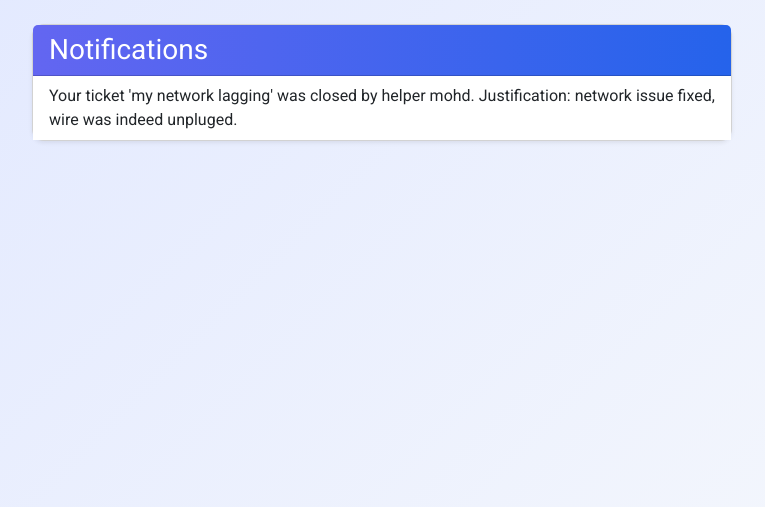
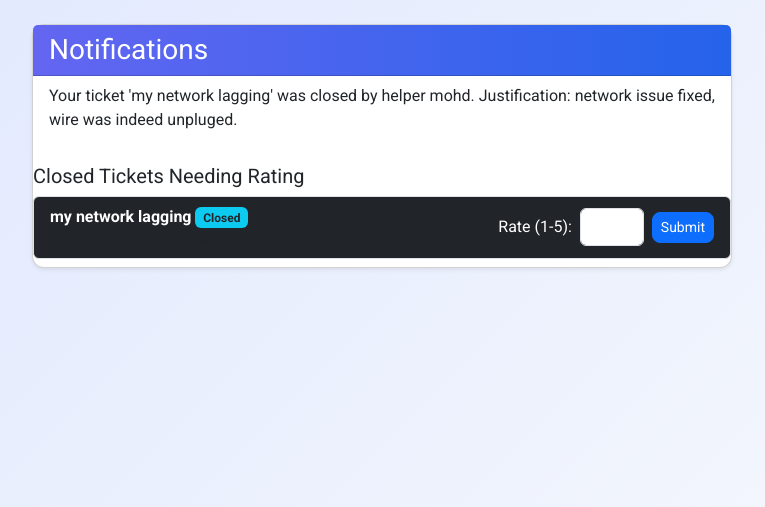
Before and after one commit to mohdaaj/IT-Helpdesk-Ticketing-System, a Django app: page /tickets/notifications/ in a window 1280 px wide. Shown: the part 56-563 px from the top of the page, without its empty margins (258-1023 px from the left). Run offline with Django 5.2, Linux system fonts and the light colour scheme; a user stored in the database is signed in; data comes from the database, SQL or seed files in the repository; both versions use the stored data as it was after the commit.

Commit message:
fixing the rating

```diff
--- a/tickets/templates/tickets/notifications.html
+++ b/tickets/templates/tickets/notifications.html
@@ -22,6 +22,37 @@
       {% else %}
         <div class="alert alert-info m-3">No notifications.</div>
       {% endif %}
+      {% if user.role == 'staff' %}
+        <div class="mt-4">
+          <h5>Closed Tickets Needing Rating</h5>
+          {% if rating_error %}
+            <div class="alert alert-danger">{{ rating_error }}</div>
+          {% endif %}
+          {% if tickets_to_rate %}
+            <ul class="list-group">
+              {% for ticket in tickets_to_rate %}
+                <li class="list-group-item bg-dark text-white mb-2">
+                  <div class="d-flex justify-content-between align-items-center">
+                    <div>
+                      <strong>{{ ticket.title }}</strong> <span class="badge bg-info text-dark">Closed</span>
+                      <div class="small text-muted">Created: {{ ticket.created_at|date:"Y-m-d H:i" }}</div>
+                    </div>
+                    <form method="post" class="d-flex align-items-center ms-3">
+                      {% csrf_token %}
+                      <input type="hidden" name="ticket_id" value="{{ ticket.id }}">
+                      <label for="rating-{{ ticket.id }}" class="form-label mb-0 me-2">Rate (1-5):</label>
+                      <input type="number" name="rating" id="rating-{{ ticket.id }}" min="1" max="5" required class="form-control w-auto d-inline-block me-2">
+                      <button type="submit" class="btn btn-primary btn-sm">Submit</button>
+                    </form>
+                  </div>
+                </li>
+              {% endfor %}
+            </ul>
+          {% else %}
+            <div class="alert alert-success mt-3">No closed tickets need rating.</div>
+          {% endif %}
+        </div>
+      {% endif %}
     </div>
   </div>
 </div>
--- a/tickets/views.py
+++ b/tickets/views.py
@@ -25,10 +25,61 @@
 # Notifications page view
 @login_required
 def notifications(request):
+    user = request.user
     # Mark all notifications as read when visiting the notifications page
-    request.user.notifications.filter(is_read=False).update(is_read=True)
+    user.notifications.filter(is_read=False).update(is_read=True)
     unread_count = 0
-    return render(request, 'tickets/notifications.html', {'unread_count': unread_count})
+    rating_error = None
+    # Only staff can rate tickets
+    tickets_to_rate = []
+    if hasattr(user, 'role') and user.role == 'staff':
+        tickets_to_rate = user.tickets.filter(status='closed', rating__isnull=True)
+        if request.method == 'POST':
+            ticket_id = request.POST.get('ticket_id')
+            rating = request.POST.get('rating')
+            try:
+                ticket = user.tickets.get(pk=ticket_id, status='closed', rating__isnull=True)
+                if rating and rating.isdigit() and 1 <= int(rating) <= 5:
+                    ticket.rating = int(rating)
+                    ticket.save()
+                    # Notify the helper who closed the ticket (if any)
+                    # Find the helper from the notifications for this ticket
+                    helper_notification = Notification.objects.filter(
+                        message__icontains=f"closed by helper", user__role='staff', user=ticket.created_by
+                    ).order_by('-created_at').first()
+                    # If you store the helper in another way, update this logic accordingly
+                    # Instead, let's try to find the helper by the notification sent when closing
+                    from django.db.models import Q
+                    close_notif = Notification.objects.filter(
+                        Q(message__icontains="closed by helper") & Q(message__icontains=ticket.title)
+                    ).order_by('-created_at').first()
+                    if close_notif:
+                        # Extract helper username from message
+                        import re
+                        m = re.search(r"closed by helper (\w+)", close_notif.message)
+                        if m:
+                            helper_username = m.group(1)
+                            from django.contrib.auth import get_user_model
+                            User = get_user_model()
+                            try:
+                                helper = User.objects.get(username=helper_username, role='helper')
+                                Notification.objects.create(
+                                    user=helper,
+                                    message=f"You received a rating of {ticket.rating}/5 for ticket '{ticket.title}'."
+                                )
+                            except User.DoesNotExist:
+                                pass
+                else:
+                    rating_error = 'Invalid rating. Please enter a number from 1 to 5.'
+            except Ticket.DoesNotExist:
+                rating_error = 'Ticket not found or already rated.'
+            # Refresh tickets_to_rate after rating
+            tickets_to_rate = user.tickets.filter(status='closed', rating__isnull=True)
+    return render(request, 'tickets/notifications.html', {
+        'unread_count': unread_count,
+        'tickets_to_rate': tickets_to_rate,
+        'rating_error': rating_error,
+    })
 
 # ----------------------
 # Ticket Views
```
Also changed, not shown: README.md, db.sqlite3.
